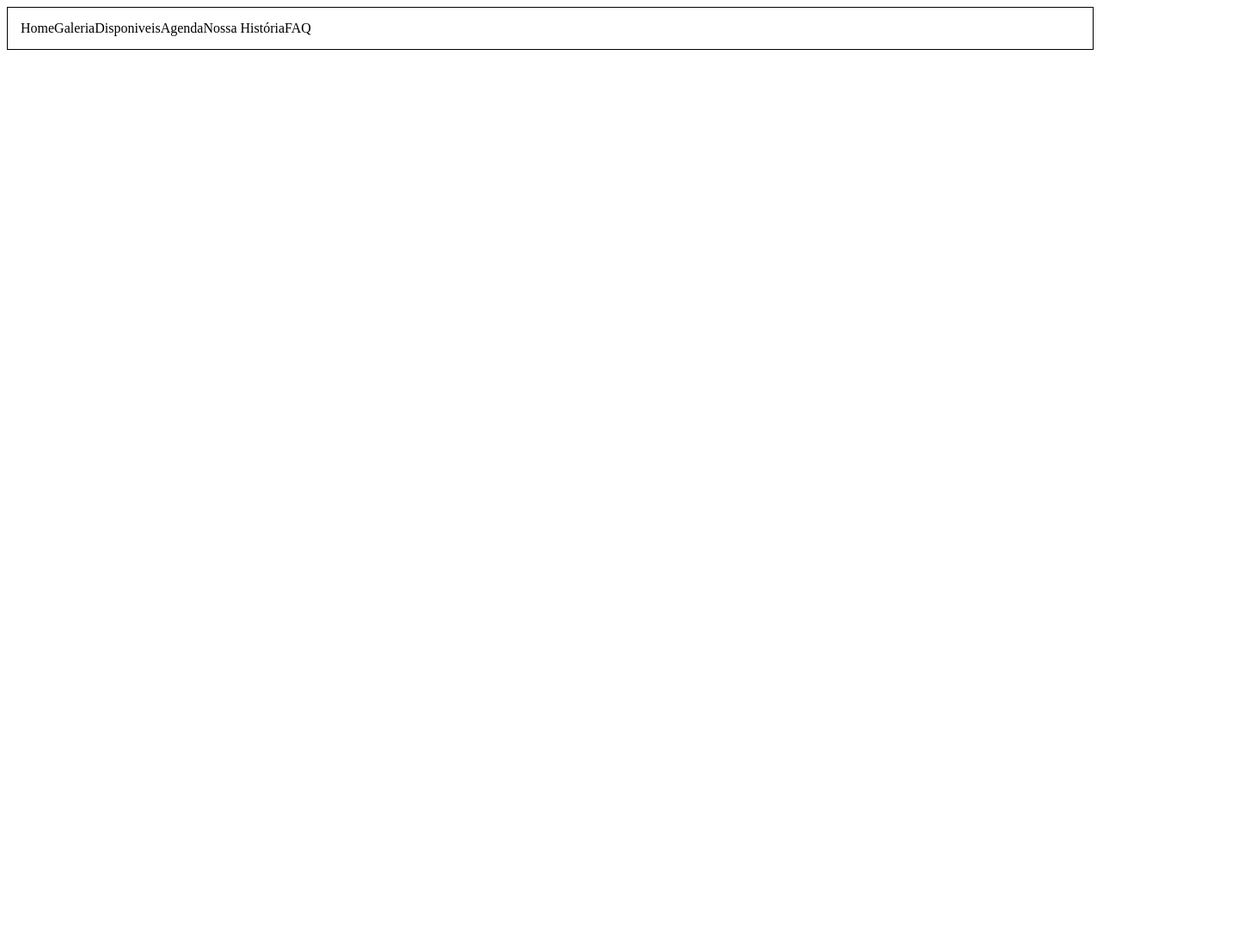
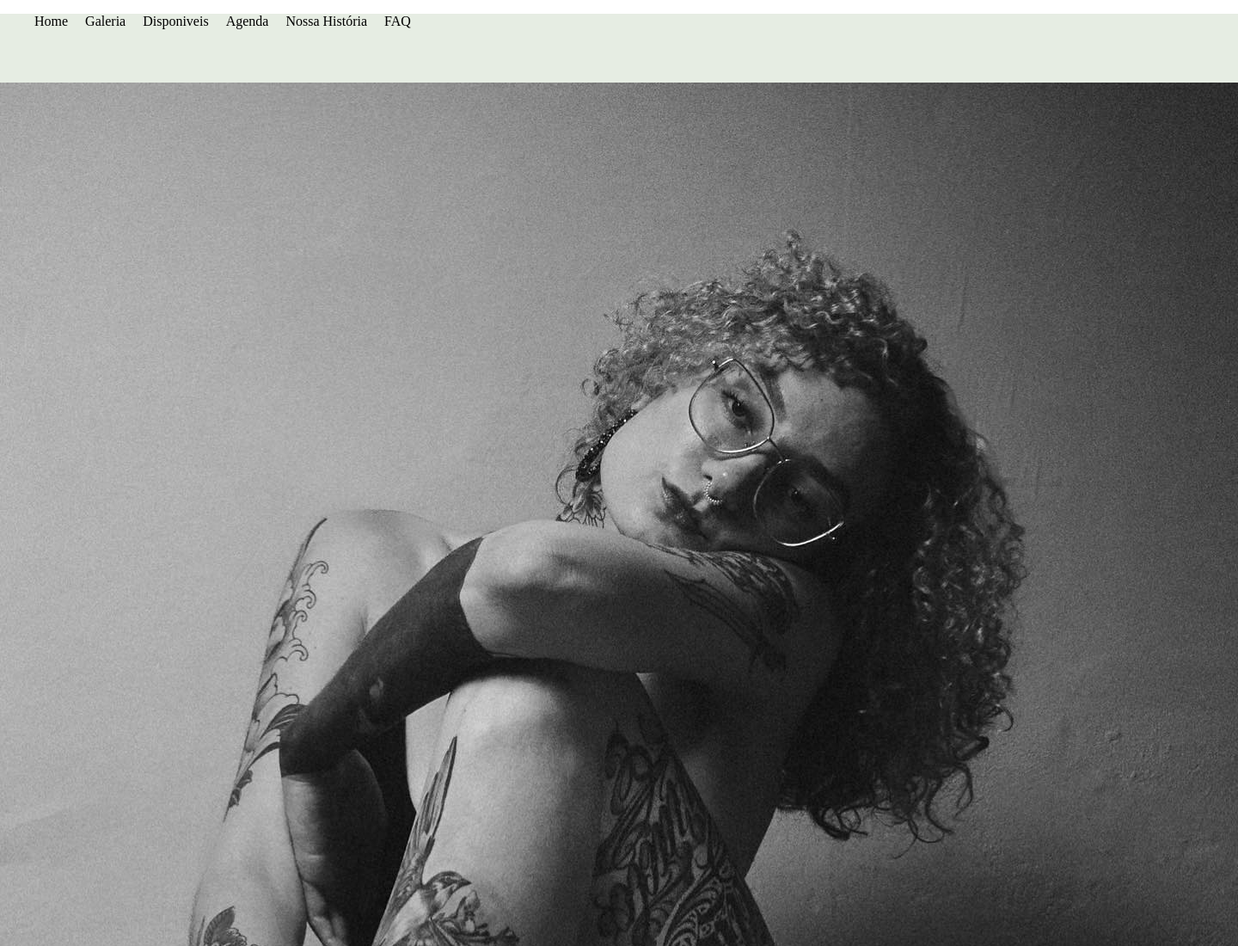
Before and after one commit to nathanbizinoto/Site-JuTattoo, a plain HTML site: page index.html in a window 1280 px wide. Shown: the top 1100 px of the page at 86% size, 1440 px wide, since content can reach past the window. Before the commit the page ends 800 px from the top, so only its background shows below. Drawn offline with Linux system fonts and the light colour scheme.

Commit message:
Update 2

```diff
--- a/index.html
+++ b/index.html
@@ -9,8 +9,8 @@
 </head>
 <body>
     <header>
-        <nav>
-            <ul>
+        <nav class="cabecalho">
+            <ul class="lista_cabecalho">
                 <li>Home</li>
                 <li>Galeria</li>
                 <li>Disponiveis</li>
@@ -21,5 +21,9 @@
         </nav>
     </header>
 
+    <main>
+        <img class="background" src="Images/BackgroundHome-min.jpg" alt="">
+    </main>
+
 </body>
 </html>
--- a/style.css
+++ b/style.css
@@ -1,28 +1,26 @@
-* {
+html {
+    height: 100%;
 
 }
 
-header {
-    display: flex;
-    justify-content: space-between;
-    align-items: center;
-    padding: 15px;
-    background-color:;
-    color:;
-    border: 1px solid;
-    margin-top: 0;
+html, body{
+    margin: 0;
 }
 
-nav ul {
-    list-style-type: none;
-    margin: 0;
-    padding: 0;
-    display: flex;
-    align-items: center;
+.cabecalho{
+    background-color:#E6EDE3;
+    width: 1440px;
+    height: 80px;
+    flex-shrink: 0;
 }
 
-nav li {
-    align-items: center;
+.lista_cabecalho{
+    display: flex;
+    align-items: flex-end;
+    gap: 20px;
+}
 
-
+.lista_cabecalho li{
+    display: inline-block;
+    list-style: none;
 }
```
